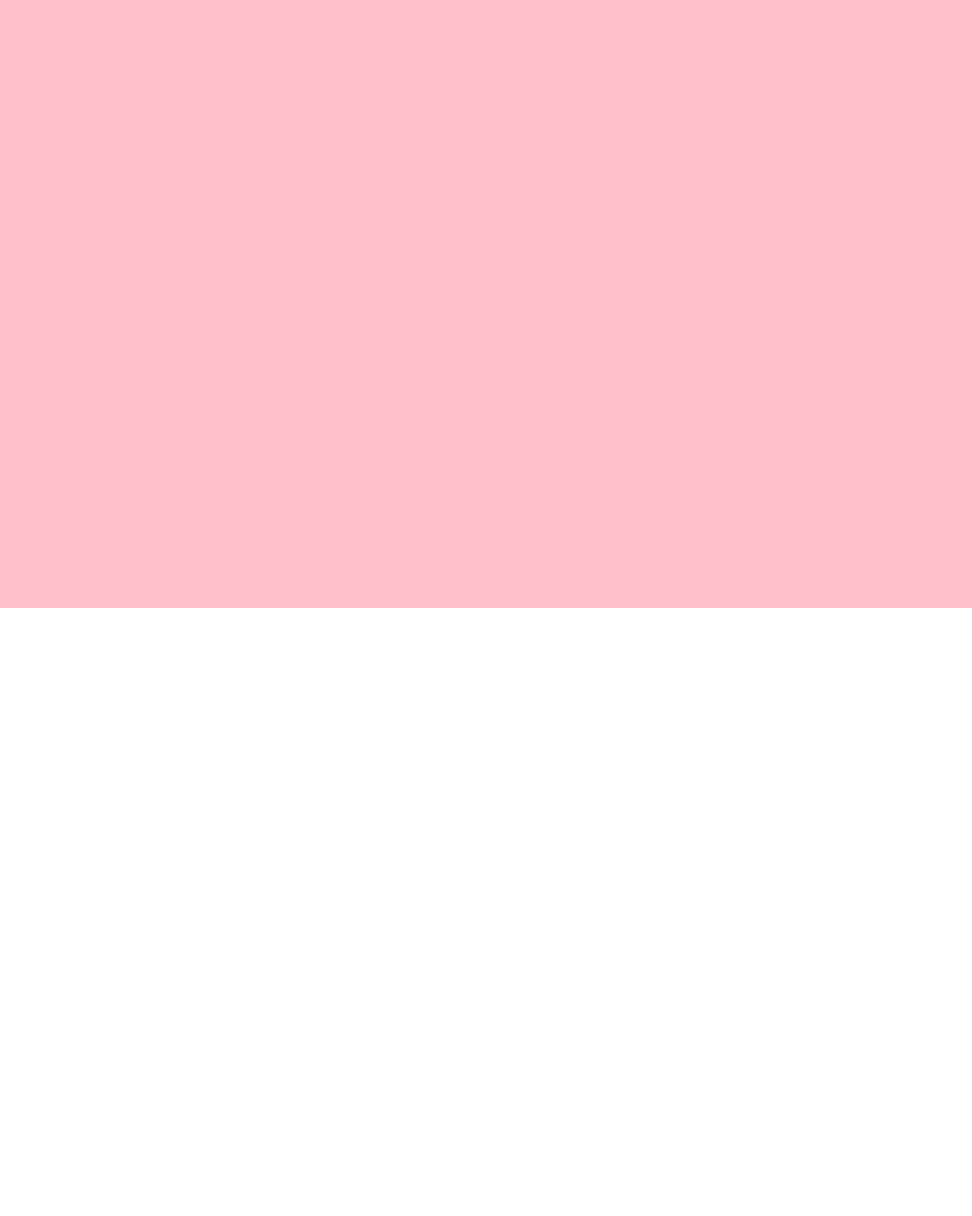
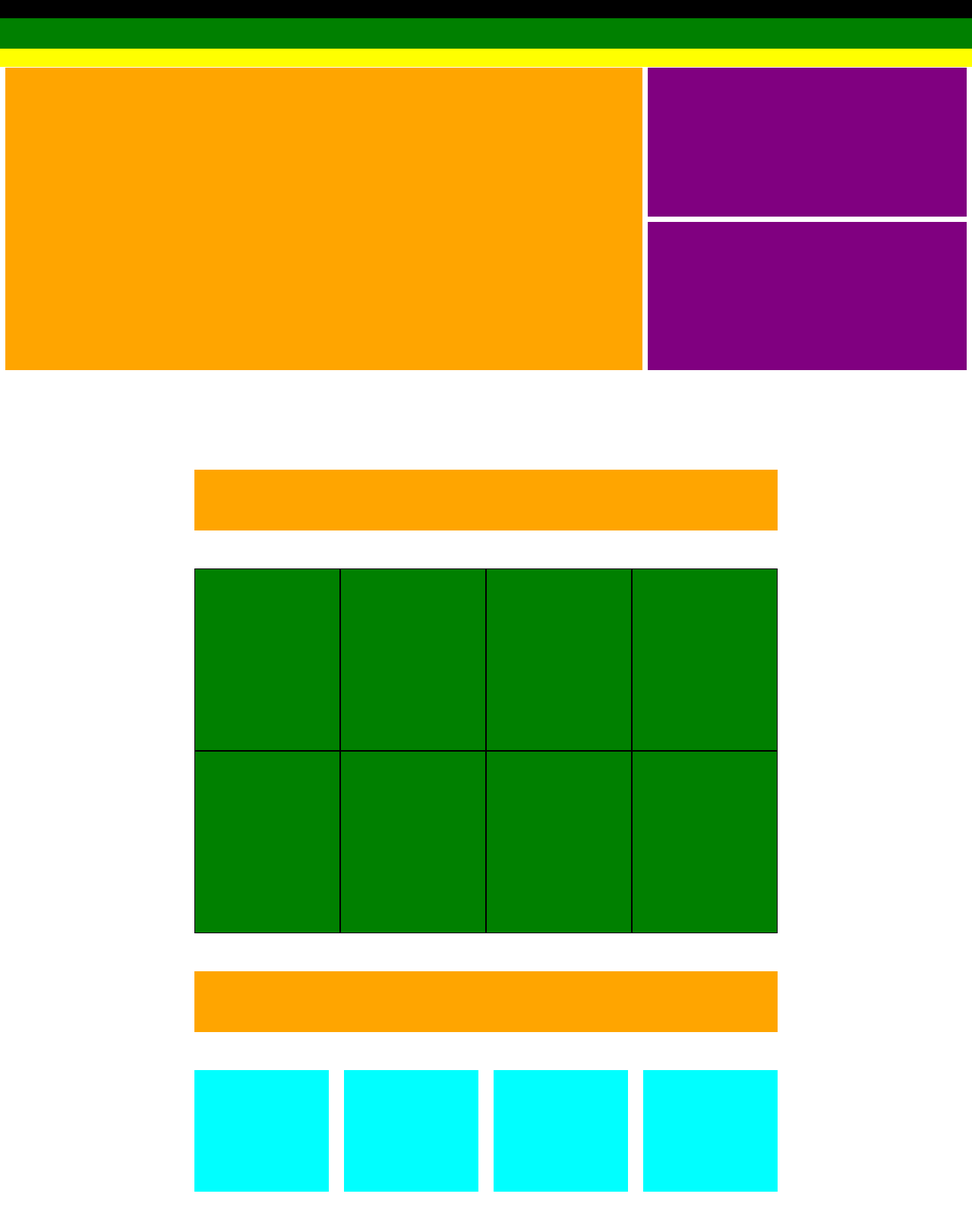
Before and after one commit to aaronlmjohnson/building-with-responsive-design, a plain HTML site: page index.html in a window 1280 px wide. Shown: the top 1600 px of the page at 76% size. Before the commit the page ends 800 px from the top, so only its background shows below. Drawn offline with Linux system fonts and the light colour scheme.

Commit message:
basic layout complete

```diff
--- a/css/styles.css
+++ b/css/styles.css
@@ -51,6 +51,118 @@ table {
 }
 
 .wrapper {
-	height: 100vh;
-	background: pink;
+
 }
+
+.header {
+
+}
+
+.top-nav {
+	background: black;
+	height: 3vh;
+}
+
+.bottom-nav {
+	background: green;
+	height: 5vh;
+}
+
+.cta {
+	background: yellow;
+	height: 3vh;
+}
+
+.hero {
+	display: grid;
+	padding: 1px 7px;
+	grid-gap: 7px;
+	height: 50vh;
+	grid-template-columns: 4fr 2fr;
+	grid-row: 1fr 1fr;
+}
+
+.hero-left {
+	background: orange;
+	height: 100%;
+	grid-row: span 2;
+}
+
+.hero-right {
+	background: purple;
+}
+
+.main-content {
+	display: grid;
+	grid-template-columns: 1fr 3fr 1fr;
+	margin-top: 80px;
+}
+
+.news {
+	display: grid;
+	grid-template-columns: repeat(4, 1fr);
+	grid-template-rows: 1fr 1fr;
+	grid-column: 2;
+}
+
+.news-article{
+	height: 30vh;
+	border: 1px solid black;
+	background: green;
+}
+
+.title {
+	margin: 50px 0;
+	height: 10vh;
+	background: orange;
+	grid-column: 2;
+}
+
+.funding-rounds {
+	display: grid;
+	grid-template-columns: repeat(4, 1fr);
+	grid-column: 2;
+	grid-gap: 20px;
+}
+
+.round {
+	height: 20vh;
+	background: cyan;
+}
+
+.articles {
+	display: grid;
+	margin-top: 50px;
+	grid-template-columns: repeat(3, 1fr);
+	grid-gap: 20px;
+	grid-column: 2;
+}
+
+.article {
+	height: 60vh;
+	background: blue;
+}
+
+.deals{
+	display: grid;
+	grid-template-columns: repeat(4, 1fr);
+	grid-gap: 20px;
+	grid-column: 2;
+
+}
+
+.deal {
+	background: red;
+	height: 30vh;
+}
+
+.social-media {
+	margin-top: 40px;
+	height: 14vh;
+	background: rgb(43, 42, 42);
+}
+
+footer {
+	height: 9vh;
+	background: black;
+}
--- a/index.html
+++ b/index.html
@@ -13,7 +13,62 @@
 
 <body>
   <div class="wrapper">
+    <header>
+      <div class="top-nav"></div>
+      <div class="bottom-nav"></div>
+      <div class="cta"></div>
+      <nav></nav>
+    </header>
 
+    <div class="hero">
+      <div class="hero-left"></div>
+      <div class="hero-right"></div>
+      <div class="hero-right"></div>
+    </div>
+    <div class="main-content">
+      <h2 class="title"></h2>
+      <div class="news">
+        <div class="news-article"></div>
+        <div class="news-article"></div>
+        <div class="news-article"></div>
+        <div class="news-article"></div>
+        <div class="news-article"></div>
+        <div class="news-article"></div>
+        <div class="news-article"></div>
+        <div class="news-article"></div>
+      </div>
+      <h2 class="title"></h2>
+      <div class="funding-rounds">
+        <div class="round"></div>
+        <div class="round"></div>
+        <div class="round"></div>
+        <div class="round"></div>
+      </div>
+      <div class="articles">
+        <div class="article"></div>
+        <div class="article"></div>
+        <div class="article"></div>
+        <div class="article"></div>
+        <div class="article"></div>
+        <div class="article"></div>
+        <div class="article"></div>
+        <div class="article"></div>
+        <div class="article"></div>
+      </div>
+      <h2 class="title"></h2>
+      <div class="deals">
+        <div class="deal"></div>
+        <div class="deal"></div>
+        <div class="deal"></div>
+        <div class="deal"></div>
+        <div class="deal"></div>
+        <div class="deal"></div>
+        <div class="deal"></div>
+        <div class="deal"></div>
+      </div>
+    </div>
+    <div class="social-media"></div>
   </div>
+  <footer></footer>
 </body>
 </html>
```
